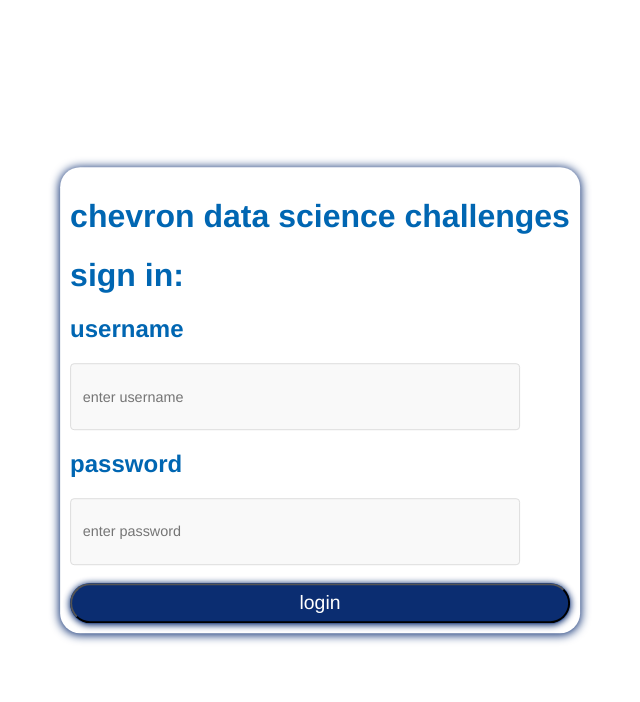
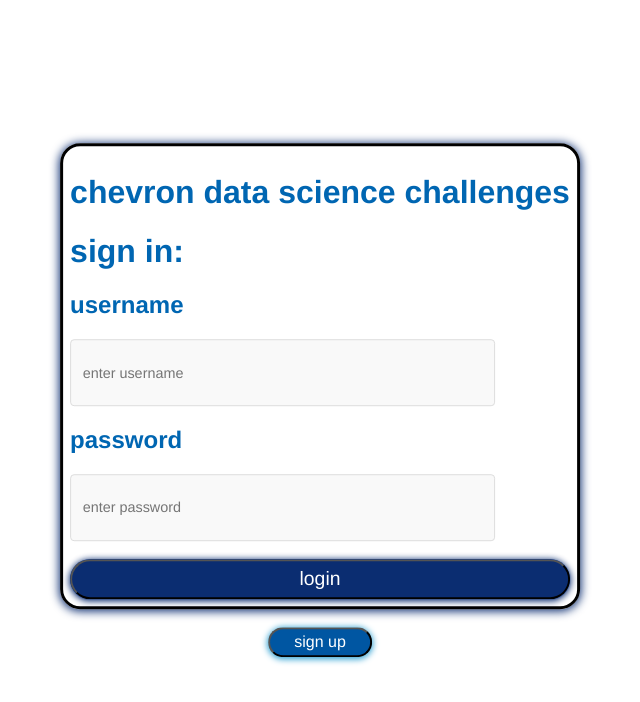
Before and after one commit to augustvendegna/chevron-datascience, an Angular app: page / in a window 1280 px wide. Shown: the top 702 px of the page, without its empty margins (320-960 px from the left). Built offline with nearby package versions, Linux system fonts and the light colour scheme.

Commit message:
added signup button - not functional yet

```diff
--- a/src/app/app.component.html
+++ b/src/app/app.component.html
@@ -1,4 +1,7 @@
 
-<main><app-login> </app-login></main>
+<main>
+    <app-login> </app-login>
+
+</main>
 
 <router-outlet></router-outlet>
--- a/src/app/login/login.component.html
+++ b/src/app/login/login.component.html
@@ -1,7 +1,7 @@
 <div >
 
     <div class = "parent">
-        <div class = "chlid">
+        <div class = "child">
             <h1 class = "title"> chevron data science challenges </h1>
             <h1>sign in:</h1>
             <h2>username</h2>
@@ -14,6 +14,7 @@
                 <button class="button"(click) = "login()"> login</button>
             </div>
 
-        </div>
+        </div><br>
+        <button class ="signUp"(click) = "onSignUpClick()"> sign up</button>
     </div>
 </div>
--- a/src/app/login/login.component.scss
+++ b/src/app/login/login.component.scss
@@ -9,14 +9,17 @@
     left: 50vw;
     transform: translate(-50%, -50%);
     padding: 10px;
-    //border: solid;
-    border-radius: 20px;
-    border-color: black;
-    color: #0066b2;
-    box-shadow: 0px 1px 10px 1px #0b2d71;
+
 }
 
-
+.child {
+  padding: 7px;
+  border: solid;
+  border-radius: 20px;
+  border-color: black;
+  color: #0066b2;
+  box-shadow: 0px 1px 10px 1px #0b2d71;
+}
 
 /* CSS */
 .button {
@@ -48,6 +51,37 @@
   width: 100%;
 }
 
+.signUp {
+  position: relative;
+  left: 40%;
+  appearance: button;
+  backface-visibility: hidden;
+  background-color: #0056A2;
+  border-radius: 20px;
+  border-width: 1;
+  box-shadow: 0px 1px 6px 1px #2FA1D3;
+  box-sizing: border-box;
+  color: #fff;
+  cursor: pointer;
+  font-family: Helvetica;
+  font-size: 100%;
+  height: 30px;
+  line-height: 1;
+  margin: 0 0 0;
+  outline: none;
+  overflow: hidden;
+  padding: 0 0;
+  position: center;
+  text-align: center;
+  text-transform: none;
+  transform: translateZ(0);
+  transition: all .2s,box-shadow .08s ease-in;
+  user-select: none;
+  -webkit-user-select: none;
+  touch-action: manipulation;
+  width: 20%;
+}
+
 .button:disabled {
   cursor: default;
 }
@@ -58,7 +92,7 @@
 
 .input {
 	-webkit-appearance: none;
-	width: 100%;
+	width: 80%;
 	max-width: 425px;
 	min-height: calc(0.9em + (0.8em * 2) + 0.4em);
 
--- a/src/app/login/login.component.ts
+++ b/src/app/login/login.component.ts
@@ -20,6 +20,10 @@
   constructor(){
   }
 
+  public onSignUpClick(){
+
+  }
+
   public login() {
 
     console.log('Username: ' + this.username);
```
